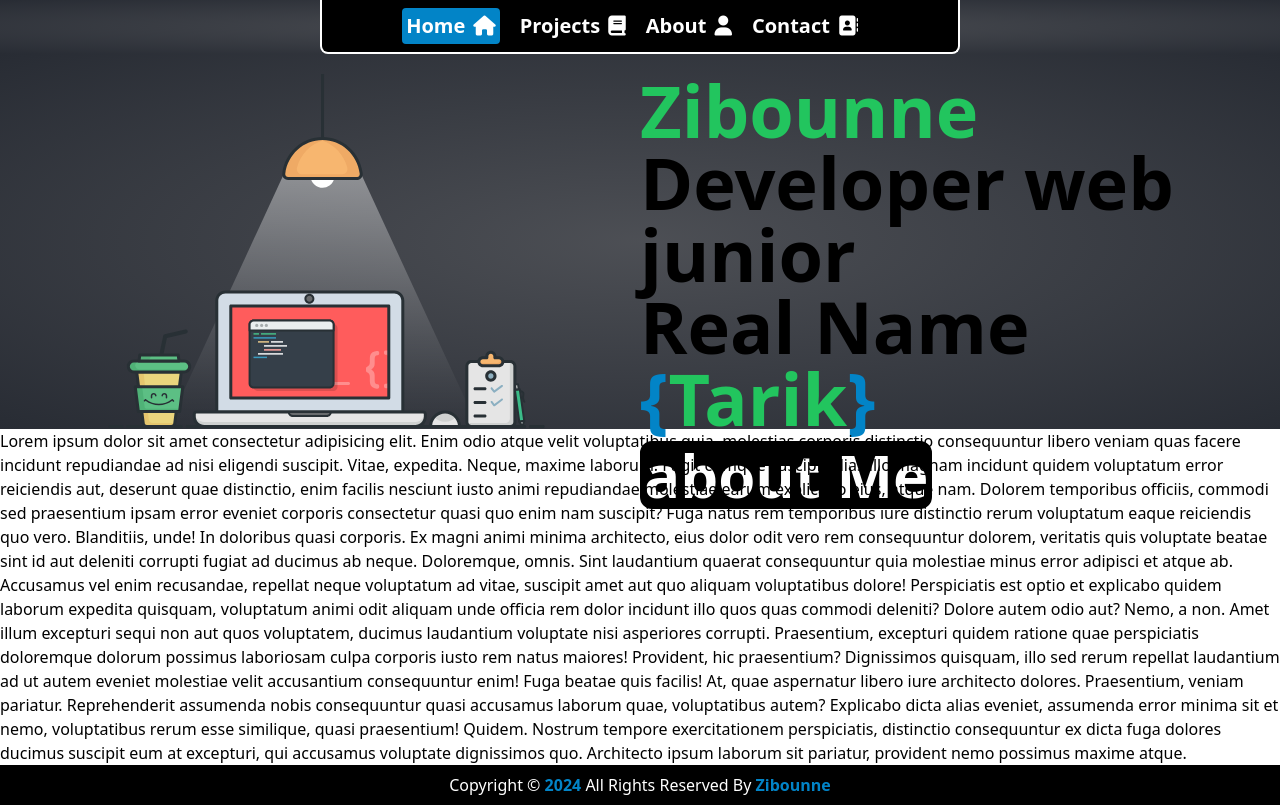
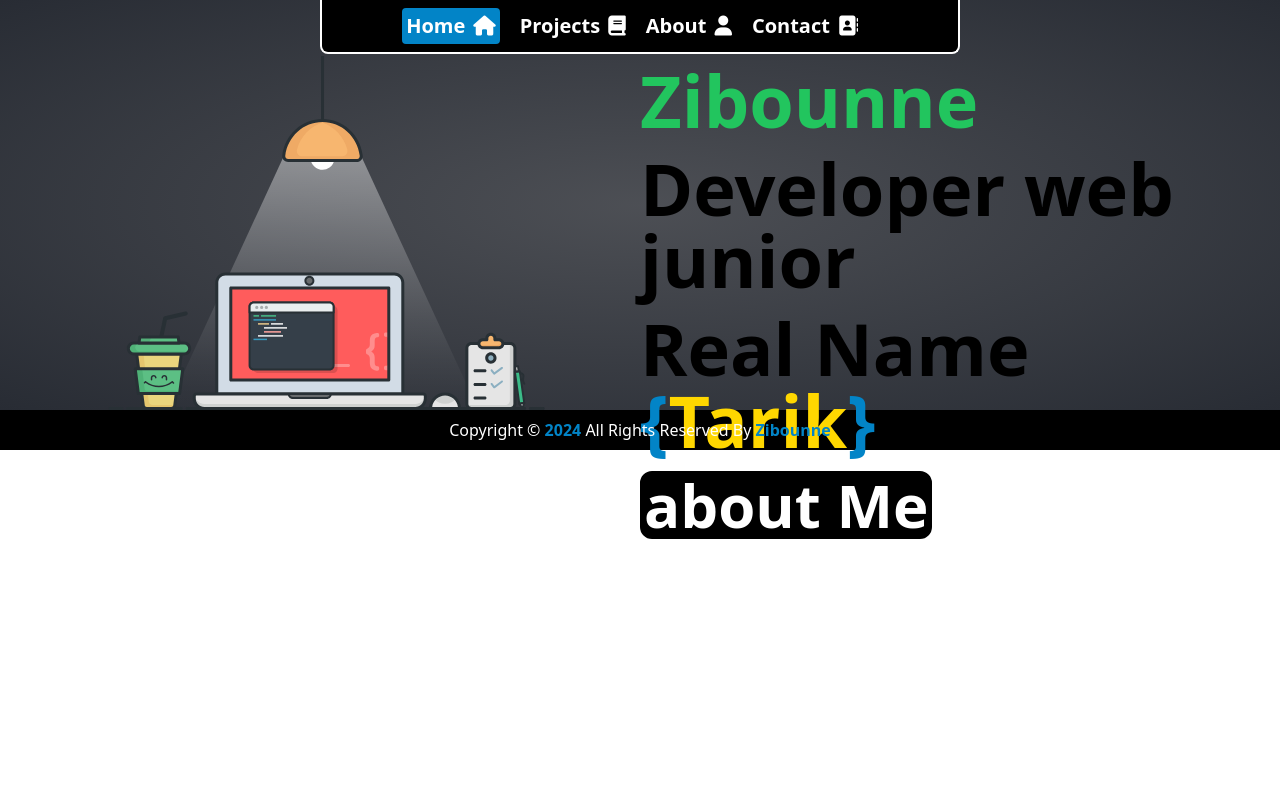
Before and after one commit to Zibounne/Portfolio, an Angular app: page / in a window 1280 px wide. Built offline with nearby package versions, Linux system fonts and the light colour scheme.

Commit message:
adding animation homeSection1

```diff
--- a/src/app/header/header.component.html
+++ b/src/app/header/header.component.html
@@ -1,4 +1,3 @@
-<section id="headerSection">
 <header>
     <nav>
         <ul>
@@ -37,4 +36,3 @@
         </ul>
     </nav>
 </header>
-</section>
--- a/src/app/home/home.component.html
+++ b/src/app/home/home.component.html
@@ -3,26 +3,20 @@
         <img src="../../assets/pictures/pages/home/homeSection1Picture.svg" alt="indexSection1Img">
     </div>
     <div id="homeSection1div2">
-        <p class="text-green-500">Zibounne</p>
-        <p>Developer web junior</p>
+        <p class="text-green-500 homeSection1-slideText-Animation">Zibounne</p>
+        <p class="homeSection1-textReveal-Animation">Developer web junior</p>
         <p>
-            <span>Real Name </span><span class="text-sky-600">{{'{'}}</span><span class="text-green-500">Tarik</span><span class="text-sky-600">{{'}'}}</span>
+            <span class="homeSection1-textReveal-Animation">Real Name </span>
+            <span class="text-sky-600">{{'{'}}</span>
+            <span class="homeSection1-blinkColor-Animation">Tarik</span>
+            <span class="text-sky-600">{{'}'}}</span>
         </p>
         <a href="/about">
-            <button>about Me</button>
+            <button class="homeSection1-blink-Animation">about Me</button>
         </a>
     </div>
 </section>
 
 <section id="homeSection2">
-    <h2>Lorem ipsum dolor sit amet consectetur adipisicing elit. Enim odio atque velit voluptatibus quia, molestias corporis distinctio consequuntur libero veniam quas facere incidunt repudiandae ad nisi eligendi suscipit. Vitae, expedita.
-    Neque, maxime laborum. Fugit cumque suscipit alias illo magnam incidunt quidem voluptatum error reiciendis aut, deserunt quae distinctio, enim facilis nesciunt iusto animi repudiandae molestiae earum explicabo eius, atque nam.
-    Dolorem temporibus officiis, commodi sed praesentium ipsam error eveniet corporis consectetur quasi quo enim nam suscipit? Fuga natus rem temporibus iure distinctio rerum voluptatum eaque reiciendis quo vero. Blanditiis, unde!
-    In doloribus quasi corporis. Ex magni animi minima architecto, eius dolor odit vero rem consequuntur dolorem, veritatis quis voluptate beatae sint id aut deleniti corrupti fugiat ad ducimus ab neque.
-    Doloremque, omnis. Sint laudantium quaerat consequuntur quia molestiae minus error adipisci et atque ab. Accusamus vel enim recusandae, repellat neque voluptatum ad vitae, suscipit amet aut quo aliquam voluptatibus dolore!
-    Perspiciatis est optio et explicabo quidem laborum expedita quisquam, voluptatum animi odit aliquam unde officia rem dolor incidunt illo quos quas commodi deleniti? Dolore autem odio aut? Nemo, a non.
-    Amet illum excepturi sequi non aut quos voluptatem, ducimus laudantium voluptate nisi asperiores corrupti. Praesentium, excepturi quidem ratione quae perspiciatis doloremque dolorum possimus laboriosam culpa corporis iusto rem natus maiores!
-    Provident, hic praesentium? Dignissimos quisquam, illo sed rerum repellat laudantium ad ut autem eveniet molestiae velit accusantium consequuntur enim! Fuga beatae quis facilis! At, quae aspernatur libero iure architecto dolores.
-    Praesentium, veniam pariatur. Reprehenderit assumenda nobis consequuntur quasi accusamus laborum quae, voluptatibus autem? Explicabo dicta alias eveniet, assumenda error minima sit et nemo, voluptatibus rerum esse similique, quasi praesentium! Quidem.
-    Nostrum tempore exercitationem perspiciatis, distinctio consequuntur ex dicta fuga dolores ducimus suscipit eum at excepturi, qui accusamus voluptate dignissimos quo. Architecto ipsum laborum sit pariatur, provident nemo possimus maxime atque.</h2>
+
 </section>
--- a/src/styles/pages/home/_home.sass
+++ b/src/styles/pages/home/_home.sass
@@ -1,18 +1,73 @@
+///////////////////////// KeyFrame /////////////////////////
+
+//Section 1
+
+@keyframes translate
+    0%
+        transform: translateX(-100%)
+    100%
+        transform: translateX(0%)
+
+@keyframes reveal
+    0%
+        opacity: 0
+    100%
+        opacity: 1
+
+@keyframes blink
+    0%, 100%
+        opacity: 1
+    50%
+        opacity: 0
+
+@keyframes slide
+    0%
+        @apply w-[35%] bg-green-500
+    100%
+        @apply w-[0%] bg-green-500
+@keyframes blinkColor
+    0%
+        color: #FFFF99
+    50%
+        color: #FFFF00
+    100%
+        color: #FFD700
+
+//Section 2
+
+/////////////////////////// Home ///////////////////////////
+
+//Section 1
+
 #homeSection1
     background: radial-gradient(ellipse, rgba(32,35,42, 0.80), rgba(40, 44, 52, 1))
-    height: 375px
-    @apply flex justify-around py-5
+    @apply flex justify-around pt-14 py-5 h-[410px]
     #homeSection1div1
         @apply w-1/2
         img
-            width: 700px
-            height: 500px
-            @apply m-auto
+            animation: translate 0.75s ease-out
+            @apply m-auto w-[700px] h-[500px]
     #homeSection1div2
         @apply w-1/2 font-bold text-7xl mb-10 my-auto
+        p
+            @apply py-2
         a
             @apply mt-5
         button
             @apply border-4 border-black bg-black rounded-xl text-white transition duration-300 ease-in-out text-6xl
         button:hover
             @apply scale-105
+
+//Section 1 | Animation
+
+.homeSection1-textReveal-Animation
+    animation: reveal 1.5s ease-in
+.homeSection1-blink-Animation
+    animation: blink 0.75s ease-in-out 2
+.homeSection1-slideText-Animation
+    animation: slide 0.5s ease-in-out forwards
+.homeSection1-blinkColor-Animation
+    animation: blinkColor 1s linear infinite alternate
+
+//Section 2
+#homeSection2
--- a/src/styles/partials/header/_header.sass
+++ b/src/styles/partials/header/_header.sass
@@ -1,18 +1,16 @@
-#headerSection
-    background: radial-gradient(ellipse, rgba(32,35,42, 0.80), rgba(40, 44, 52, 1))
-    header
-        @apply w-1/2 m-auto bg-black text-white py-2 text-xl font-bold rounded-b-lg border-x-2 border-b-2 border-white
-        nav
-            @apply flex justify-between
-            ul
-                @apply flex m-auto
-                li
-                    @apply pr-5 flex
-                    button
-                        @apply transition-all duration-150 ease-in-out
-                        i
-                            @apply pl-2
-                    button:hover
-                        @apply border-b-sky-600 text-sky-600
-                    button.active
-                        @apply border-4 border-sky-600 bg-sky-600 rounded text-white
+header
+    @apply w-1/2 bg-black text-white py-2 text-xl font-bold rounded-b-lg border-x-2 border-b-2 border-white fixed left-1/4
+    nav
+        @apply flex justify-between
+        ul
+            @apply flex m-auto
+            li
+                @apply pr-5 flex
+                button
+                    @apply transition-all duration-150 ease-in-out
+                    i
+                        @apply pl-2
+                button:hover
+                    @apply border-b-sky-600 text-sky-600
+                button.active
+                    @apply border-4 border-sky-600 bg-sky-600 rounded text-white
--- a/src/styles/styles.css
+++ b/src/styles/styles.css
@@ -1,31 +1,28 @@
 @tailwind base;
 @tailwind components;
 @tailwind utilities;
-#headerSection {
-  background: radial-gradient(ellipse, rgba(32, 35, 42, 0.8), rgb(40, 44, 52));
+header {
+  @apply w-1/2 bg-black text-white py-2 text-xl font-bold rounded-b-lg border-x-2 border-b-2 border-white fixed left-1/4;
 }
-#headerSection header {
-  @apply w-1/2 m-auto bg-black text-white py-2 text-xl font-bold rounded-b-lg border-x-2 border-b-2 border-white;
-}
-#headerSection header nav {
+header nav {
   @apply flex justify-between;
 }
-#headerSection header nav ul {
+header nav ul {
   @apply flex m-auto;
 }
-#headerSection header nav ul li {
+header nav ul li {
   @apply pr-5 flex;
 }
-#headerSection header nav ul li button {
+header nav ul li button {
   @apply transition-all duration-150 ease-in-out;
 }
-#headerSection header nav ul li button i {
+header nav ul li button i {
   @apply pl-2;
 }
-#headerSection header nav ul li button:hover {
+header nav ul li button:hover {
   @apply border-b-sky-600 text-sky-600;
 }
-#headerSection header nav ul li button.active {
+header nav ul li button.active {
   @apply border-4 border-sky-600 bg-sky-600 rounded text-white;
 }
 
@@ -36,21 +33,65 @@ footer p span {
   @apply text-sky-600 font-bold;
 }
 
+@keyframes translate {
+  0% {
+    transform: translateX(-100%);
+  }
+  100% {
+    transform: translateX(0%);
+  }
+}
+@keyframes reveal {
+  0% {
+    opacity: 0;
+  }
+  100% {
+    opacity: 1;
+  }
+}
+@keyframes blink {
+  0%, 100% {
+    opacity: 1;
+  }
+  50% {
+    opacity: 0;
+  }
+}
+@keyframes slide {
+  0% {
+    @apply w-[35%] bg-green-500;
+  }
+  100% {
+    @apply w-[0%] bg-green-500;
+  }
+}
+@keyframes blinkColor {
+  0% {
+    color: #FFFF99;
+  }
+  50% {
+    color: #FFFF00;
+  }
+  100% {
+    color: #FFD700;
+  }
+}
 #homeSection1 {
   background: radial-gradient(ellipse, rgba(32, 35, 42, 0.8), rgb(40, 44, 52));
-  height: 375px;
-  @apply flex justify-around py-5;
+  @apply flex justify-around pt-14 py-5 h-[410px];
 }
 #homeSection1 #homeSection1div1 {
   @apply w-1/2;
 }
 #homeSection1 #homeSection1div1 img {
-  width: 700px;
-  height: 500px;
-  @apply m-auto;
+  animation: translate 0.75s ease-out;
+  @apply m-auto w-[700px] h-[500px];
 }
 #homeSection1 #homeSection1div2 {
   @apply w-1/2 font-bold text-7xl mb-10 my-auto;
+}
+#homeSection1 #homeSection1div2 p {
+  @apply py-2;
 }
 #homeSection1 #homeSection1div2 a {
   @apply mt-5;
@@ -60,4 +101,20 @@ footer p span {
 }
 #homeSection1 #homeSection1div2 button:hover {
   @apply scale-105;
+}
+
+.homeSection1-textReveal-Animation {
+  animation: reveal 1.5s ease-in;
+}
+
+.homeSection1-blink-Animation {
+  animation: blink 0.75s ease-in-out 2;
+}
+
+.homeSection1-slideText-Animation {
+  animation: slide 0.5s ease-in-out forwards;
+}
+
+.homeSection1-blinkColor-Animation {
+  animation: blinkColor 1s linear infinite alternate;
 }/*# sourceMappingURL=styles.css.map */
```
Also changed, not shown: 2 other files (tests, documents, lock files or other folders). Lines whose indentation alone changed are shown as unchanged.
